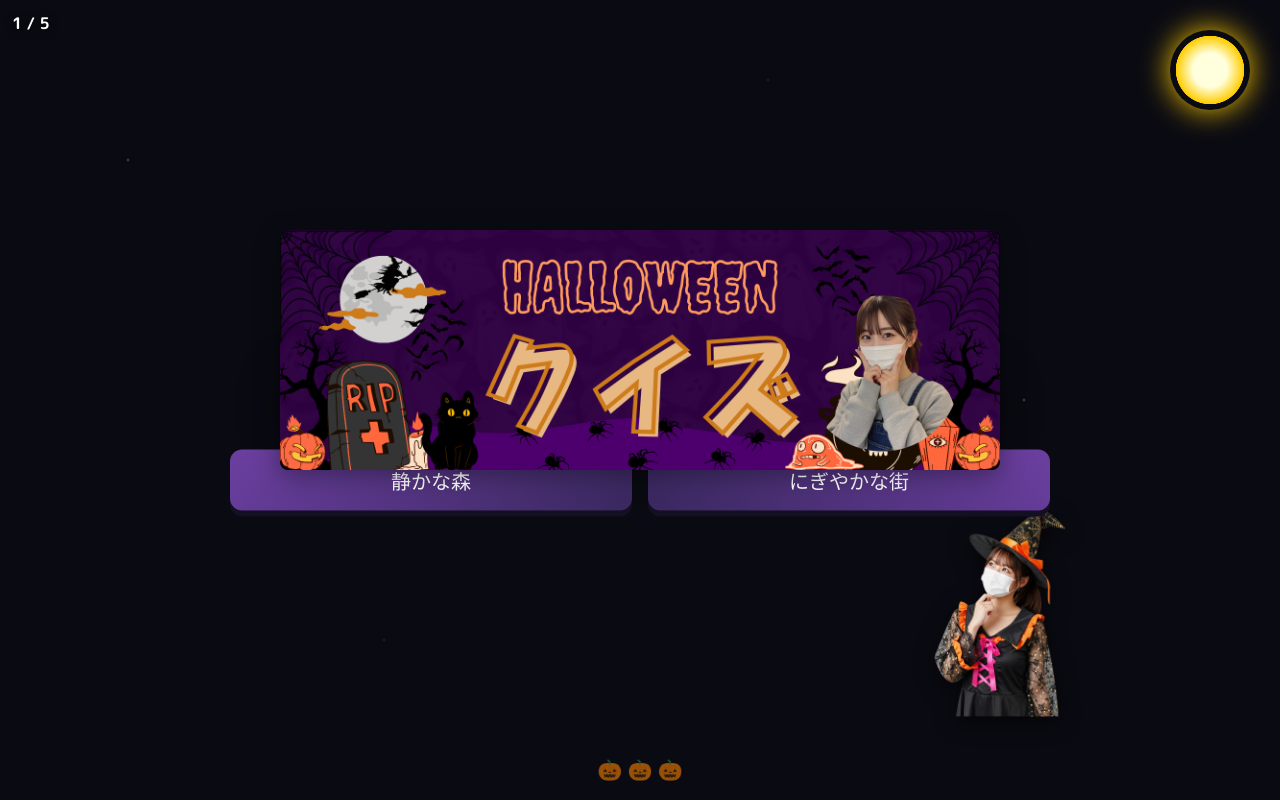
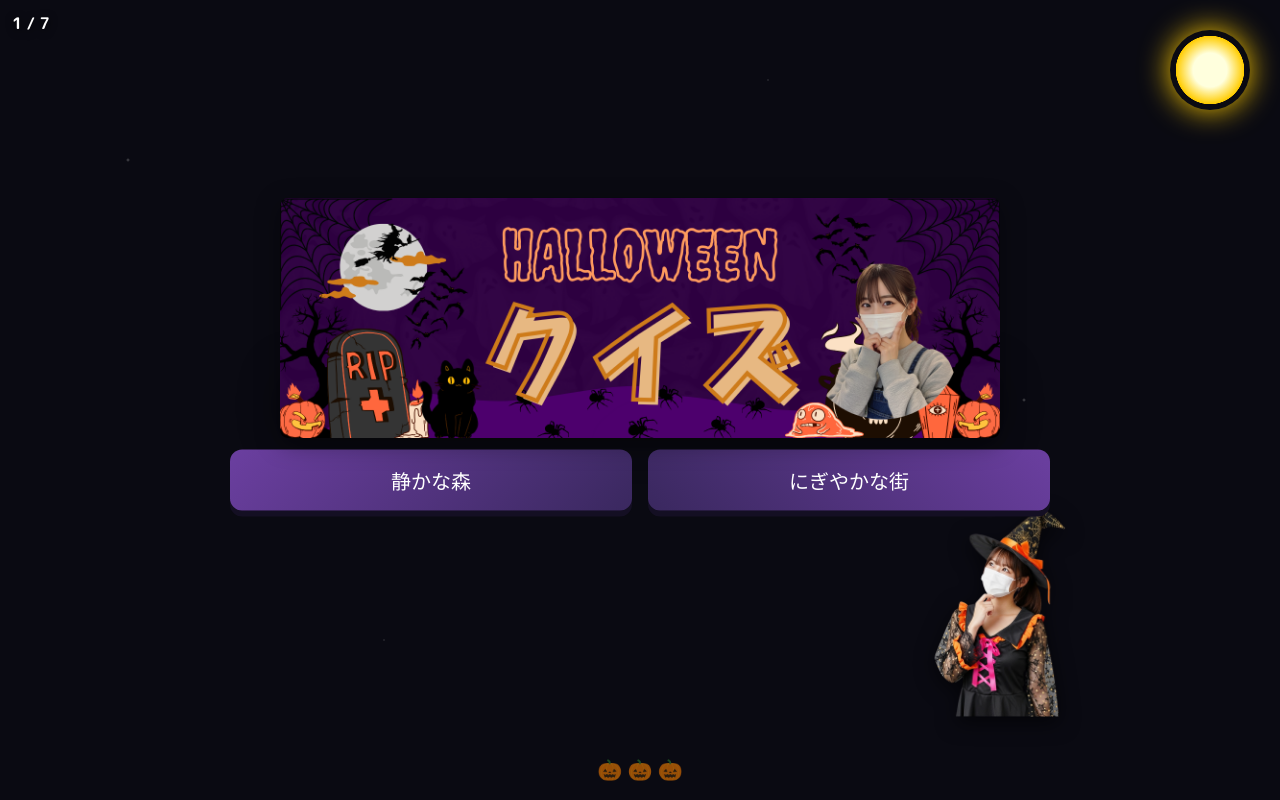
Before and after one commit to 02sakura396/halloween_top, a plain HTML site: page index.html in a window 1280 px wide. Drawn offline with Linux system fonts and the light colour scheme.

Commit message:
Add files via upload

```diff
--- a/main.js
+++ b/main.js
@@ -59,7 +59,7 @@ function startSpeechLoop(){
   if(els._speechTimer) clearInterval(els._speechTimer);
   els._speechTimer = setInterval(()=>{
     say('どっちかなぁ…');
-  }, 3000);
+  }, 10000);
 }
 function stopSpeechLoop(){
   if(els._speechTimer){ clearInterval(els._speechTimer); els._speechTimer = null; }
@@ -86,7 +86,7 @@ function stopThinking(){
 async function loadQuestions(){
   const res = await fetch('questions.json', { cache: 'no-store' });
   const data = await res.json();
-  state.questions = data.questions.slice(0, 5);
+  state.questions = data.questions.slice(0, 7);
 }
 
 function setChoicesEnabled(enabled){
@@ -112,10 +112,10 @@ function endGame(){
   const total = state.questions.length;
   const correct = state.correctCount;
   const allCorrect = correct === total;
-  const title = allCorrect ? 'あなたは全問正解です！' : `結果発表`;
+  const title = allCorrect ? 'あなたは全問正解です！' : '残念！';
   const message = allCorrect
     ? '秘密の合言葉は「テスト」'
-    : `正解数：${correct} / ${total}\nまた挑戦してね！`;
+    : '全問正解まで頑張ってね！';
   els.resultTitle.textContent = title;
   els.resultMessage.textContent = message;
   els.overlay.hidden = false;
--- a/questions.json
+++ b/questions.json
@@ -29,6 +29,18 @@
       "left": { "label": "お城の前" },
       "right": { "label": "屋敷の裏" },
       "answer": "left"
+    },
+    {
+      "text": "どの道が一番ワクワクする？",
+      "left": { "label": "光る階段" },
+      "right": { "label": "音のない路地" },
+      "answer": "left"
+    },
+    {
+      "text": "月に一番近づけるのは？",
+      "left": { "label": "高い塔" },
+      "right": { "label": "深い森" },
+      "answer": "left"
     }
   ]
 }
--- a/styles.css
+++ b/styles.css
@@ -11,7 +11,7 @@ body {
 #game { position: relative; height: 100dvh; overflow: hidden; }
 
 /* ヘッダー画像 */
-#site-header { position: absolute; left: 50%; top: 34%; transform: translateX(-50%); z-index: 2; display: flex; justify-content: center; }
+#site-header { position: absolute; left: 50%; top: 30%; transform: translateX(-50%); z-index: 2; display: flex; justify-content: center; }
 #site-header img { display: block; width: clamp(320px, 78vw, 720px); height: auto; margin: 6px auto; border-radius: 8px; box-shadow: 0 6px 24px rgba(0,0,0,.35); }
 
 /* 背景 */
@@ -71,7 +71,7 @@ body {
 
 /* モバイル調整 */
 @media (min-width: 768px){
-  #site-header { top: 28%; }
+  #site-header { top: 24%; }
   #question-box { top: 50%; }
   #question { font-size: 20px; }
   .choice { font-size: 20px; }
```
